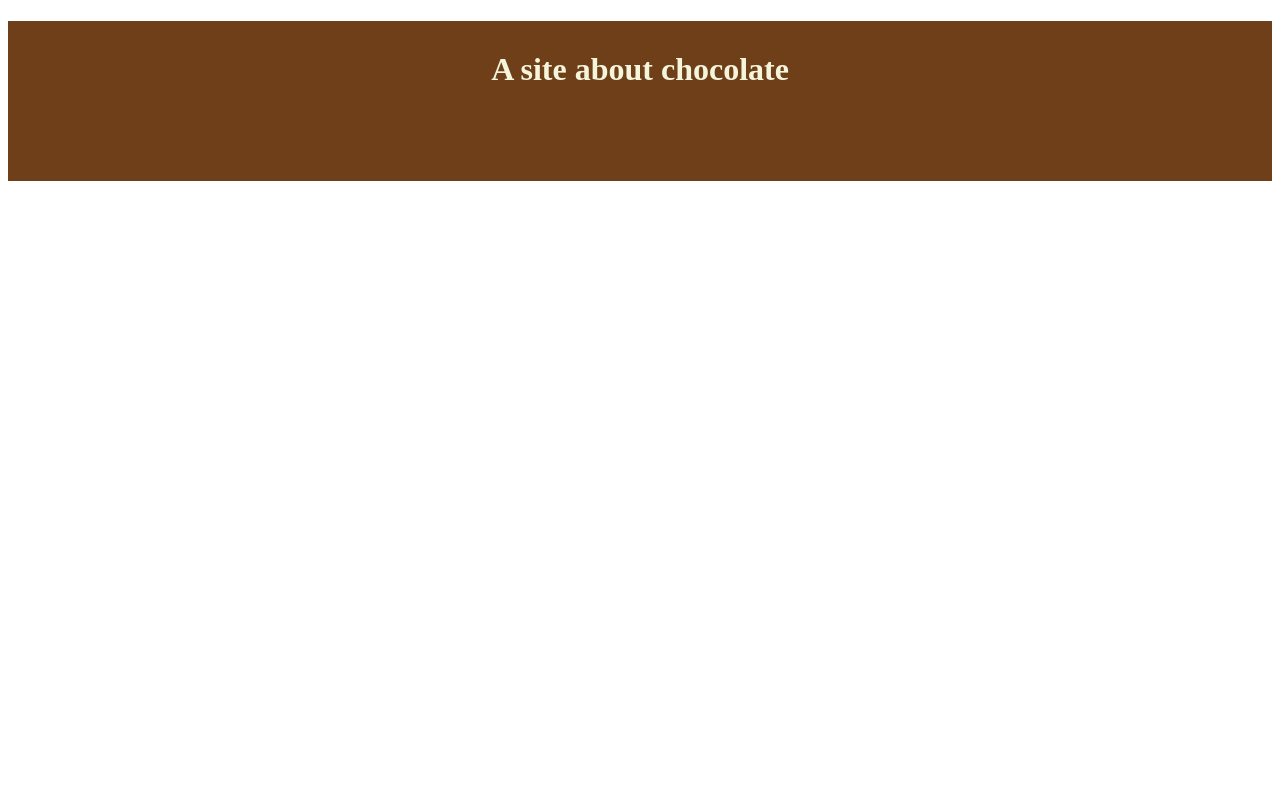
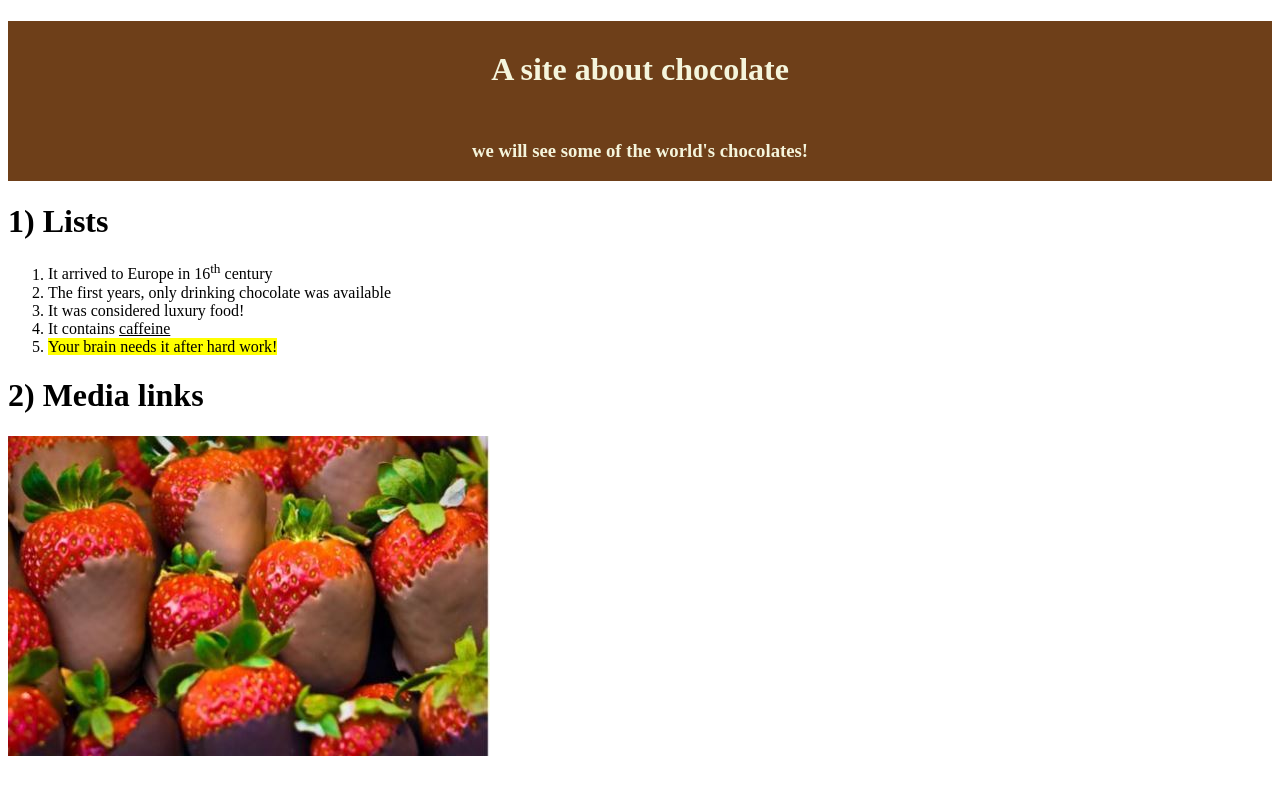
Before and after one commit to geofeid/georgeweb2GitTest, a plain HTML site: page index.html in a window 1280 px wide. Drawn offline with Linux system fonts and the light colour scheme.

Commit message:
introduction to WEB tools Assignment 1

```diff
--- a/index.html
+++ b/index.html
@@ -12,10 +12,31 @@
 
 <body>
     <div class="jumbotron">
-    <h1>A site about chocolate</h1>
-</div>
+        <h1>A site about chocolate</h1>
+
+        <h3>we will see some of the world's chocolates!</h3>
+
+    </div>
 
 
+
+
+    <h1>1) Lists</h1>
+    <ol>
+        <li>It arrived to Europe in 16<sup>th</sup> century</li>
+        <li>The first years, only drinking chocolate was
+            available</li>
+        <li>It was considered luxury food!</li>
+        <li> It contains <ins> caffeine</ins></li>
+        <li><mark> Your brain needs it after hard work!</mark></li>
+    </ol>
+
+    <h1>2) Media links</h1>
+
+
+    <a href="https://en.wikipedia.org/wiki/Chocolate" target="_blank">
+        <img src="images/chocolatethings.jpg" alt="Choco-Strawberries" title="Click here for more info about chocolate">
+    </a>
 </body>
 
 </html>
```
Also changed, not shown: images/chocolatethings.jpg (added).
